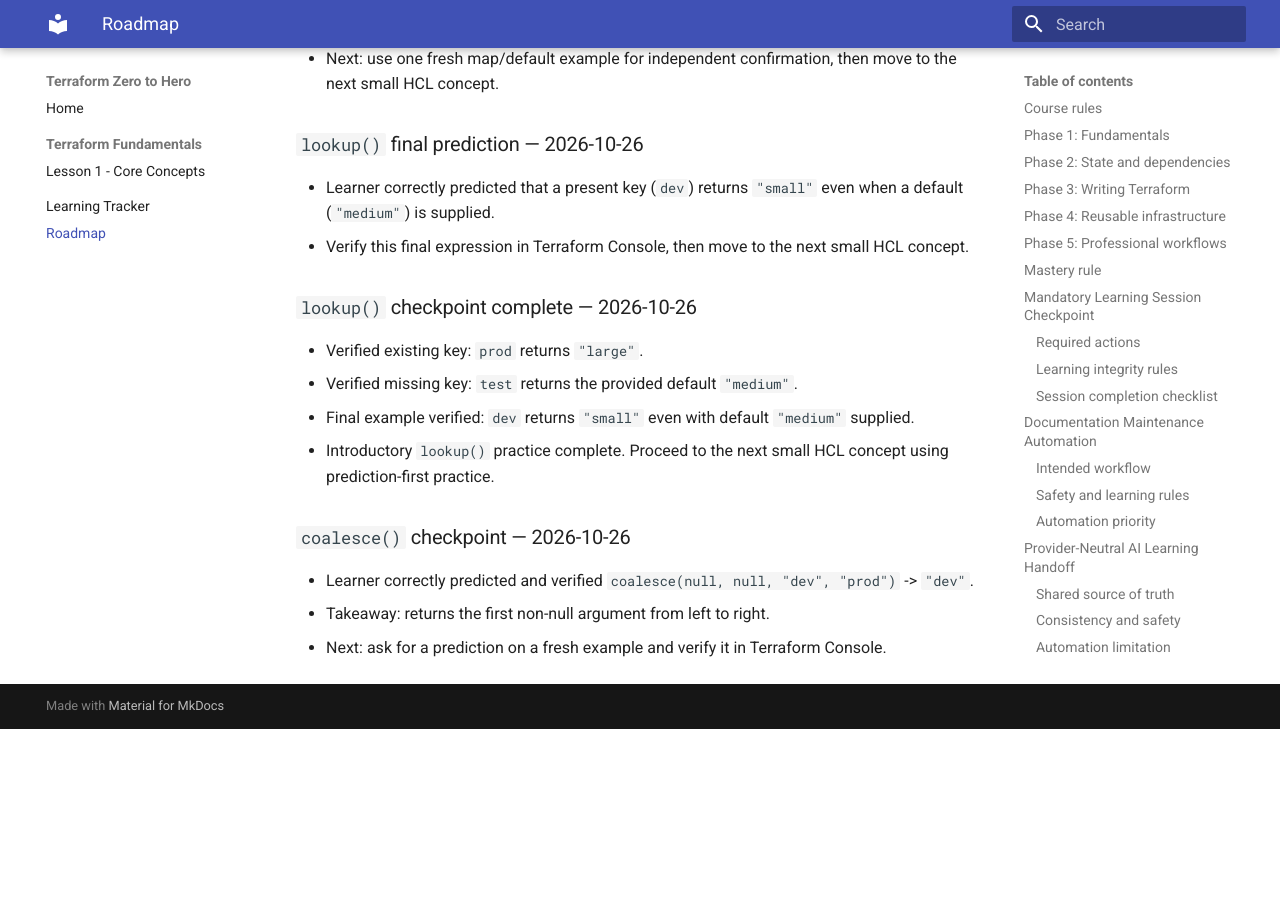
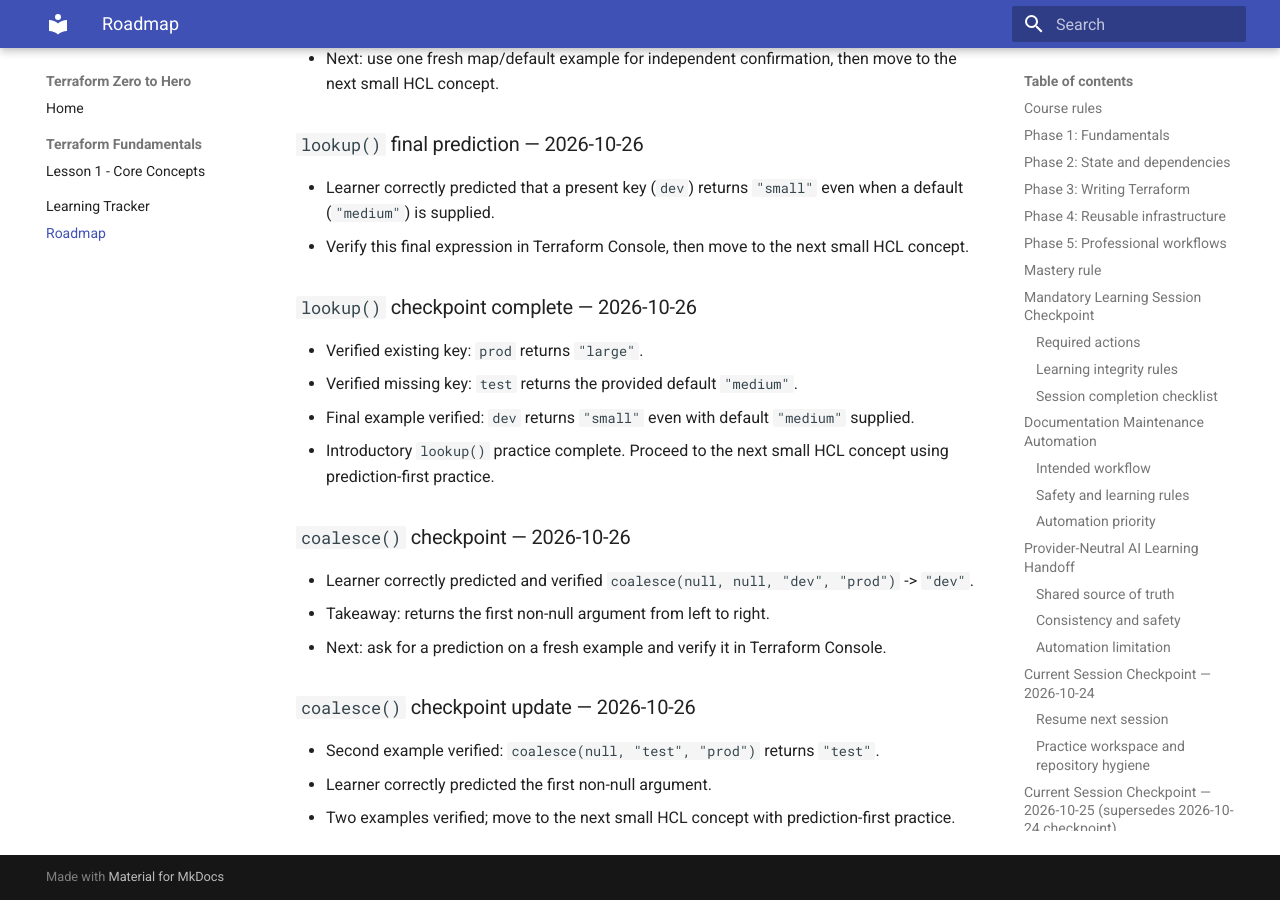
Before and after one commit to pshewale-dev/terraform-azure-lab, an MkDocs documentation site: the page built from docs/LEARNING-ROADMAP.md, in a window 1280 px wide and 900 px high, scrolled down 10498 px. Built offline with MkDocs 1.6.1 and Material for MkDocs 9.7.7, drawn with Linux system fonts in a browser that asks for light colours; before the commit the page ends 11227 px from its top, so only the background shows below that.

Commit message:
docs: record second coalesce example

```diff
--- a/docs/LEARNING-ROADMAP.md
+++ b/docs/LEARNING-ROADMAP.md
@@ -294,3 +294,9 @@ Proceed to the next small HCL concept using prediction-first practice, one conce
 - Learner correctly predicted and verified `coalesce(null, null, "dev", "prod")` -> `"dev"`.
 - Takeaway: returns the first non-null argument from left to right.
 - Next: ask for a prediction on a fresh example and verify it in Terraform Console.
+
+
+### `coalesce()` checkpoint update — 2026-10-26
+- Second example verified: `coalesce(null, "test", "prod")` returns `"test"`.
+- Learner correctly predicted the first non-null argument.
+- Two examples verified; move to the next small HCL concept with prediction-first practice.
```
